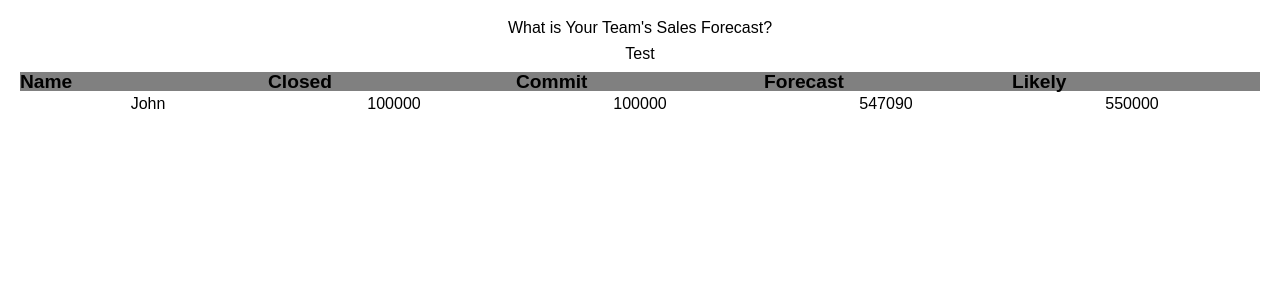
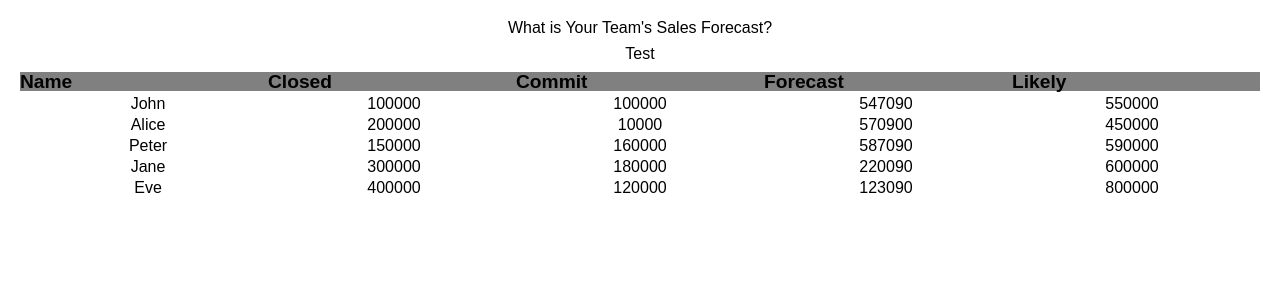
Before and after one commit to 9yoi/react-dashboard, a React (Create React App) app: page / in a window 1280 px wide. Shown: the top 300 px of the page. Built offline with nearby package versions, Linux system fonts and the light colour scheme; a web font is replaced by a local one.

Commit message:
create multiple rows of data

```diff
--- a/src/App.js
+++ b/src/App.js
@@ -9,7 +9,6 @@ function Field ({content, type = 'Currency' }) {
 }
 
 function Row ({fields, keys}) {
-
   // extracts content for rows based on header order
   // input: one row of data in object form -> {name: 'John', commit: '1000'}
   const createRow = function (columns, keys){
@@ -60,10 +59,10 @@ class App extends Component {
 
   // creates multiple rows
   // input: Array of salespeople data: [{name: 'name', content: ''}, {} ...]
-  createRows(people) {
+  createRows(people, keys) {
     let rows = [];
     people.forEach((person) => {
-      rows.push(this.createRow(person));
+      rows.push(<Row fields={person} keys={keys}/>);
     })
     return rows;
   }
@@ -101,7 +100,7 @@ class App extends Component {
             {this.createHeader(this.state.headers)}
           </div>
           <div className="Rows">
-            <Row fields={this.state.data[0]} keys={this.state.headers}/>
+            {this.createRows(this.state.data, this.state.headers)}
           </div>
         </div>
       </div>
```
